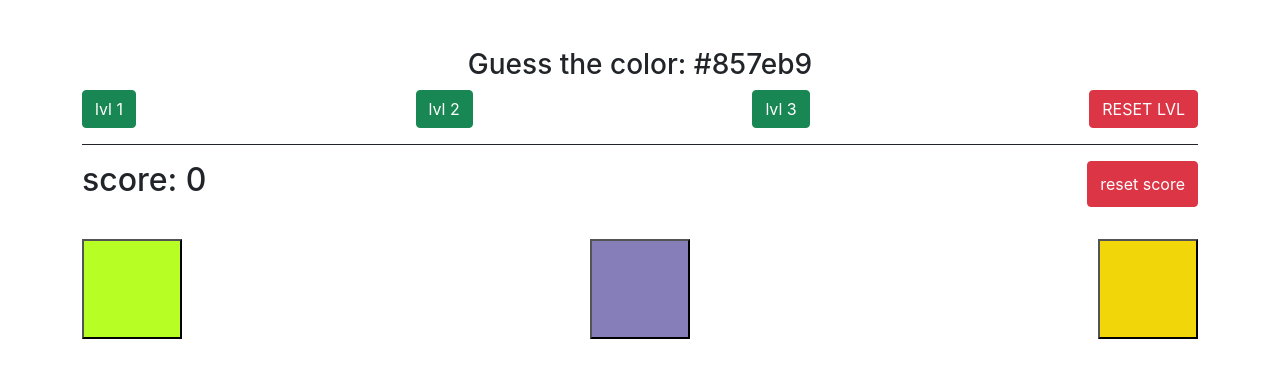
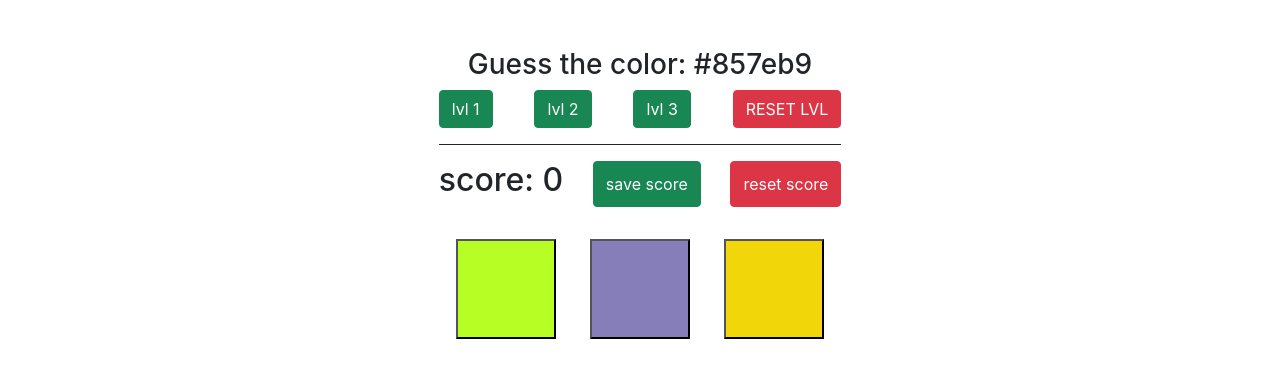
Before and after one commit to CupeX/react-color-game, a React (Create React App) app: page / in a window 1280 px wide. Shown: the top 378 px of the page. Built offline with nearby package versions, Linux system fonts and the light colour scheme.

Commit message:
visual update

```diff
--- a/src/components/colorBoxes.js
+++ b/src/components/colorBoxes.js
@@ -10,6 +10,10 @@ const ColorBoxes = props => {
   const [counter, setCounter] = useState(1);
   const [score, setScore] = useState(0);
   const trueColor = props.trueColor;
+
+  useEffect(() => {
+    setScore(+window.localStorage.getItem('score'));
+  }, []);
 
   useEffect(() => {
     setNewList(background);
@@ -34,19 +38,27 @@ const ColorBoxes = props => {
 
   const resetScore = () => {
     setScore(0);
+    window.localStorage.removeItem('score');
+  };
+
+  const saveData = () => {
+    window.localStorage.setItem('score', score);
   };
 
   return (
     <div>
       <div className="d-flex justify-content-between my-3">
         <h2>score: {score}</h2>
+        <ButtonComponent onClick={saveData} color="success">
+          save score
+        </ButtonComponent>
         <ButtonComponent onClick={resetScore} color="danger">
           reset score
         </ButtonComponent>
       </div>
       <div className="d-flex flex-wrap justify-content-between">
         {newList.map(x => (
-          <div key={nanoid()}>
+          <div key={nanoid()} className="col-4">
             <button
               className="box p-5 my-3"
               style={{ background: x }}
--- a/src/components/mainVisual.js
+++ b/src/components/mainVisual.js
@@ -38,7 +38,7 @@ const MainVisual = () => {
   };
 
   return (
-    <div className="container d-flex flex-column mt-5 ">
+    <div className="container d-flex flex-column mt-5 col-xl-4 col-lg-6">
       <h3>Guess the color: {trueColor}</h3>
       <div className="d-flex justify-content-between border-bottom border-dark pb-3">
         <ButtonComponent onClick={() => lvlHandler(3)} color="success">
```
